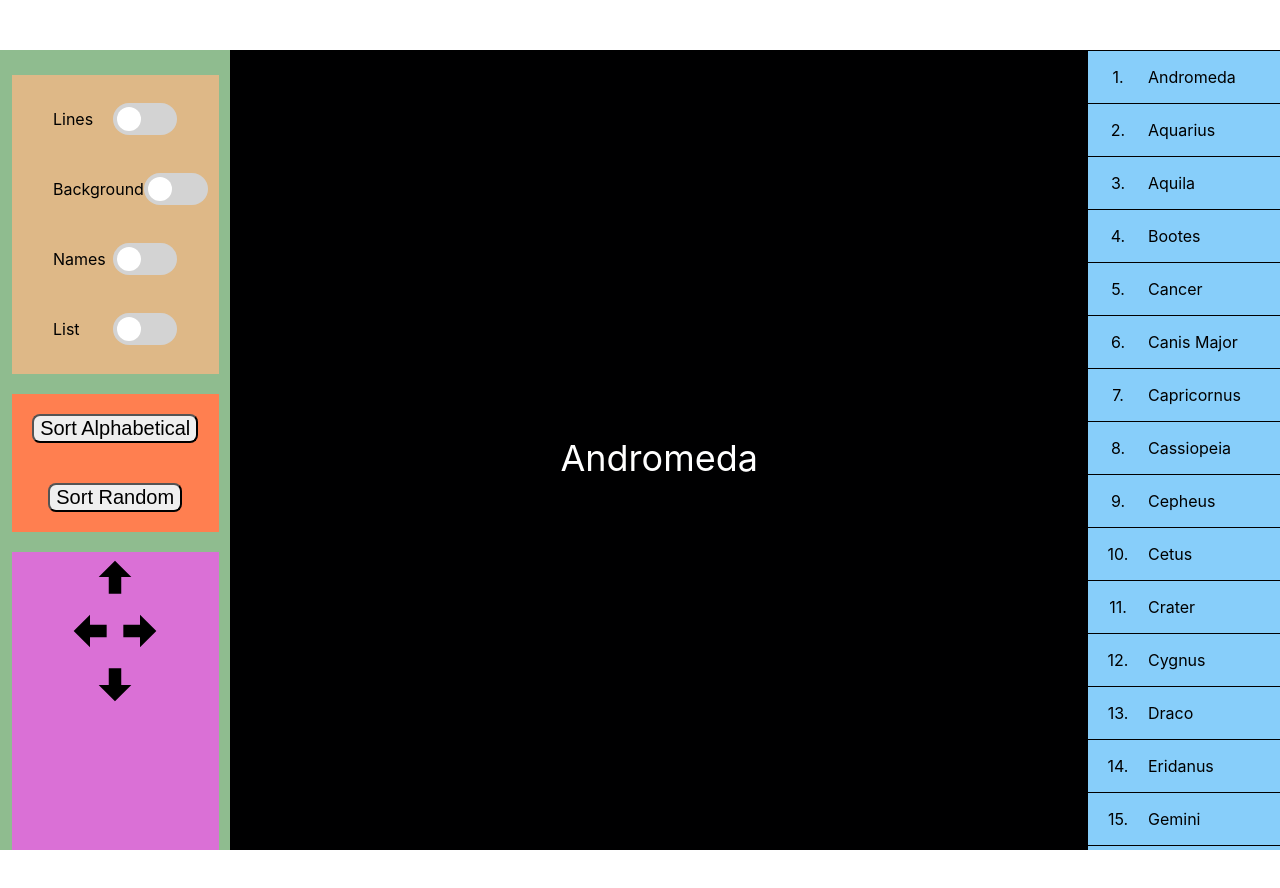
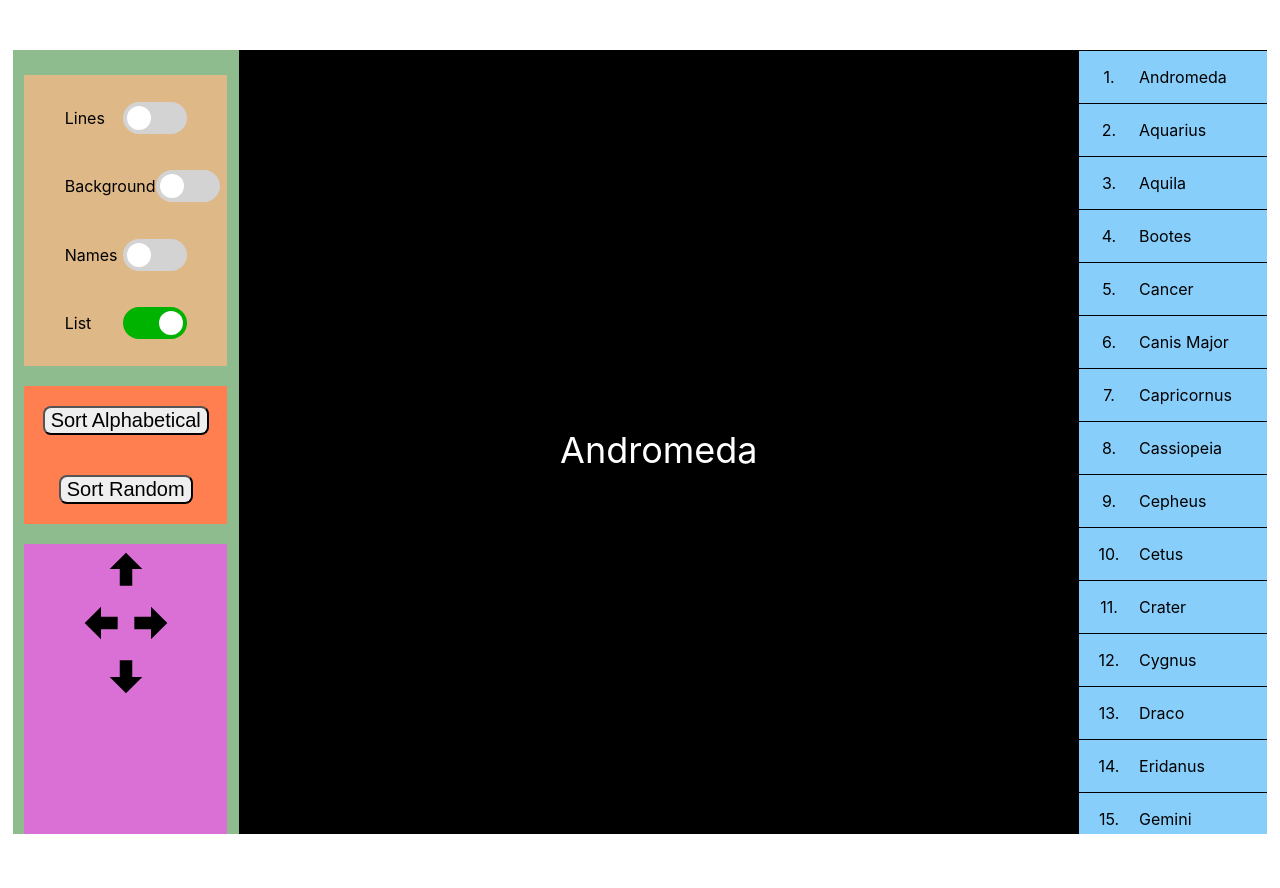
Before and after one commit to credger/constellation-trainer, a React (Create React App) app in the folder constellation-trainer/: page / in a window 1280 px wide. Shown: the top 888 px of the page. Built offline with nearby package versions, Linux system fonts and the light colour scheme.

Commit message:
Added file ToggleSwitchDefaultChecked.js

```diff
--- a/constellation-trainer/src/components/LeftSideBar.js
+++ b/constellation-trainer/src/components/LeftSideBar.js
@@ -5,7 +5,8 @@ import downArrow from '../icons/arrow-down-bold.svg'
 import leftArrow from '../icons/arrow-left-bold.svg'
 import rightArrow from '../icons/arrow-right-bold.svg'
 import shuffle from './fisherYatesShuffle.js'
-import { isCompositeComponent } from 'react-dom/test-utils'
+import ToggleSwitchDefaultChecked from './ToggleSwitchDefaultChecked'
+
 
 const LeftSideBar = (props) => {
 
@@ -37,7 +38,7 @@ const LeftSideBar = (props) => {
                 </div>
                 <div className = 'toggleFeature'>
                     <p>List</p>
-                    <ToggleSwitch />
+                    <ToggleSwitchDefaultChecked s1 = {props.l1} s2 = {props.l2}  />
                 </div>
             </div>
             <div id = 'sortButtonContainer'>
--- a/constellation-trainer/src/components/Parent.js
+++ b/constellation-trainer/src/components/Parent.js
@@ -10,26 +10,21 @@ const Parent = () => {
 
     const numbers = [...Array(30).keys()]         //Array 0:29
     const [order, setOrder] = useState(numbers)   //Initial State 0:29
-    const firstName = cnames[order[0]].Name       //First Name = state[0]
+
+    const firstName = cnames[order[0]].Name       //First Name = currentState[0]
     const [display, setDisplay] = useState(firstName)
+
+    const[list, setList] = useState(true)
 
 
     return(
         <div id = 'parent'>
-            <LeftSideBar o1 = {order} o2 = {setOrder} n1 = {numbers}/>
+            <LeftSideBar o1 = {order} o2 = {setOrder} n1 = {numbers} l1 = {list} l2 = {setList}/>
             <MainBody d1 = {display}/>
-            <RightSideBar o1 = {order} d1={display} d2 = {setDisplay} o1 = {order}/>
+            <RightSideBar o1 = {order} d1={display} d2 = {setDisplay} o1 = {order} l1 = {list}/>
         </div>
     )
 
-    // const [display, setDisplay] = useState('Andromeda')
-    // return(
-    //     <div id = 'parent'>
-    //         <LeftSideBar />
-    //         <MainBody d1 = {display}/>
-    //         <RightSideBar d1={display} d2 = {setDisplay}/>
-    //     </div>
-    // )
 }
 
 export default Parent
--- a/constellation-trainer/src/components/RightSideBar.js
+++ b/constellation-trainer/src/components/RightSideBar.js
@@ -5,6 +5,15 @@ import cnames from '../data/constellationList.json'
 
 
 const RightSideBar = (props) => {
+
+    const x = props.l1
+    if(x == false){
+        const rightSideBar = React.createElement('div', {id: 'rightSideBar',})
+
+        return rightSideBar
+    }
+
+    else{
         let elements= [];
         for (let i = 0; i<cnames.length; i++){
             let rowElements = []
@@ -17,29 +26,6 @@ const RightSideBar = (props) => {
 
         return rightSideBar
     }
+}
 
 export default RightSideBar
-
-
-
-
-// const RightSideBar = (props) => {
-//     let elements= [];
-//     for (let i = 0; i<cnames.length; i++){
-//         let rowElements = []
-//         rowElements.push(React.createElement('p', {className: 'listNumber', key: 1}, i+1,'.'))
-//         rowElements.push(React.createElement('p', {key: 2}, cnames[i].Name))
-//         elements.push(React.createElement('div', {className: 'nameList', key: cnames[i].Name, onClick: () => {props.d2(cnames[i].Name)}}, rowElements))
-//     }
-
-//     const rightSideBar = React.createElement('div', {id: 'rightSideBar',}, elements)
-
-//     return rightSideBar
-// }
-
-// export default RightSideBar
-
-
-
-// onClick: () => {ClickHandler()}
-// onClick: () => {console.log(cnames[i].Name)}
--- /dev/null
+++ b/constellation-trainer/src/components/ToggleSwitchDefaultChecked.js
@@ -0,0 +1,16 @@
+import styles from './ToggleSwitch.module.css'
+
+const ToggleSwitchDefaultChecked = (props) => {
+
+    return(
+        <div>
+            <label className = {styles.toggleBox}>
+                <input onChange = {() => props.s2(!props.s1)} type = 'checkbox' className = {styles.checkbox} defaultChecked></input>
+                <div className = {styles.toggleSlider}></div>
+            </label>
+        </div>
+
+    )
+}
+
+export default ToggleSwitchDefaultChecked
--- a/constellation-trainer/src/components/styles.css
+++ b/constellation-trainer/src/components/styles.css
@@ -1,8 +1,8 @@
 #parent{
     display: flex;
     flex-direction: row;
-    height: 100vh;
-    width: 100vw;
+    height: 98vh;
+    width: 98vw;
     background-color: lightgrey;
     margin: 50px auto 50px auto;
 }
@@ -93,6 +93,7 @@
 #rightSideBar{
     width: 15%;
     overflow-y: auto;
+    background-color: lightskyblue;
 }
 
 
```
Lines whose indentation alone changed are shown as unchanged.
